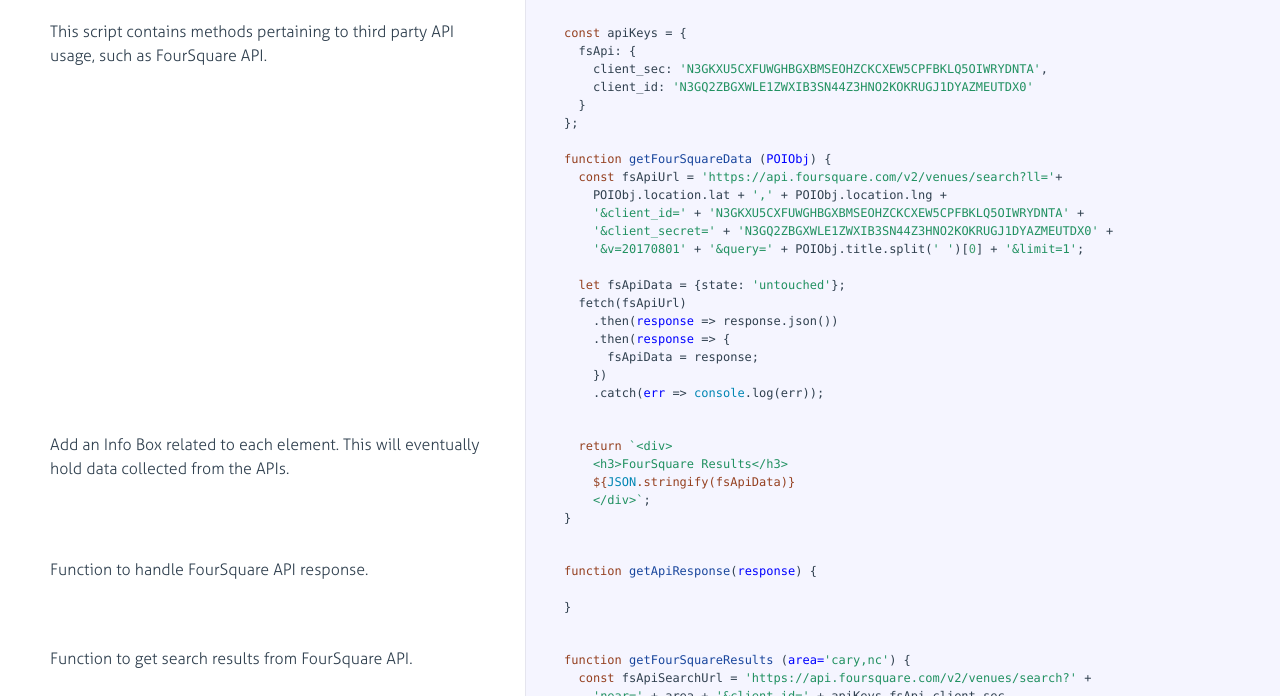
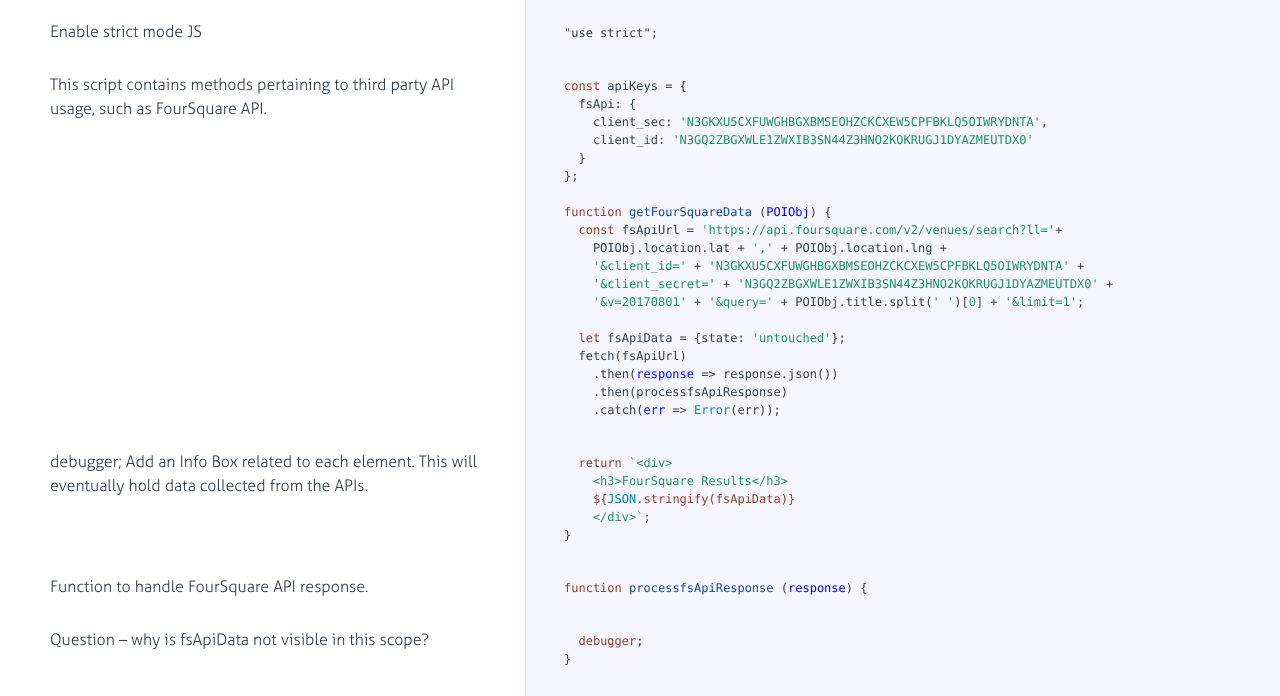
Before and after one commit to dipikachadha/neighborhood-map-project, a website: page docs/api_usage.html in a window 1280 px wide. Shown: the part 88-784 px from the top of the page. Drawn offline with Linux system fonts and the light colour scheme.

Commit message:
Update fetch requests on FourSquare API

```diff
--- a/docs/api_usage.html
+++ b/docs/api_usage.html
@@ -27,6 +27,21 @@
               <div class="pilwrap ">
                 <a class="pilcrow" href="#section-1">&#182;</a>
               </div>
+              <p>Enable strict mode JS</p>
+
+            </div>
+
+            <div class="content"><div class='highlight'><pre><span class="hljs-meta">"use strict"</span>;</pre></div></div>
+
+        </li>
+
+
+        <li id="section-2">
+            <div class="annotation">
+
+              <div class="pilwrap ">
+                <a class="pilcrow" href="#section-2">&#182;</a>
+              </div>
               <p>This script contains methods pertaining to third party API
 usage, such as FourSquare API.</p>
 
@@ -49,21 +64,20 @@
   <span class="hljs-keyword">let</span> fsApiData = {<span class="hljs-attr">state</span>: <span class="hljs-string">'untouched'</span>};
   fetch(fsApiUrl)
     .then(<span class="hljs-function"><span class="hljs-params">response</span> =&gt;</span> response.json())
-    .then(<span class="hljs-function"><span class="hljs-params">response</span> =&gt;</span> {
-      fsApiData = response;
-    })
-    .catch(<span class="hljs-function"><span class="hljs-params">err</span> =&gt;</span> <span class="hljs-built_in">console</span>.log(err));</pre></div></div>
+    .then(processfsApiResponse)
+    .catch(<span class="hljs-function"><span class="hljs-params">err</span> =&gt;</span> <span class="hljs-built_in">Error</span>(err));</pre></div></div>
 
         </li>
 
 
-        <li id="section-2">
+        <li id="section-3">
             <div class="annotation">
 
               <div class="pilwrap ">
-                <a class="pilcrow" href="#section-2">&#182;</a>
+                <a class="pilcrow" href="#section-3">&#182;</a>
               </div>
-              <p>Add an Info Box related to each element. This will eventually
+              <p>debugger;
+Add an Info Box related to each element. This will eventually
 hold data collected from the APIs.</p>
 
             </div>
@@ -77,28 +91,42 @@
         </li>
 
 
-        <li id="section-3">
+        <li id="section-4">
             <div class="annotation">
 
               <div class="pilwrap ">
-                <a class="pilcrow" href="#section-3">&#182;</a>
+                <a class="pilcrow" href="#section-4">&#182;</a>
               </div>
               <p>Function to handle FourSquare API response.</p>
 
             </div>
 
-            <div class="content"><div class='highlight'><pre><span class="hljs-function"><span class="hljs-keyword">function</span> <span class="hljs-title">getApiResponse</span>(<span class="hljs-params">response</span>) </span>{
+            <div class="content"><div class='highlight'><pre><span class="hljs-function"><span class="hljs-keyword">function</span> <span class="hljs-title">processfsApiResponse</span> (<span class="hljs-params">response</span>) </span>{</pre></div></div>
 
+        </li>
+
+
+        <li id="section-5">
+            <div class="annotation">
+
+              <div class="pilwrap ">
+                <a class="pilcrow" href="#section-5">&#182;</a>
+              </div>
+              <p>Question – why is fsApiData not visible in this scope?</p>
+
+            </div>
+
+            <div class="content"><div class='highlight'><pre>  <span class="hljs-keyword">debugger</span>;
 }</pre></div></div>
 
         </li>
 
 
-        <li id="section-4">
+        <li id="section-6">
             <div class="annotation">
 
               <div class="pilwrap ">
-                <a class="pilcrow" href="#section-4">&#182;</a>
+                <a class="pilcrow" href="#section-6">&#182;</a>
               </div>
               <p>Function to get search results from FourSquare API.</p>
 
--- a/src/js/app.js
+++ b/src/js/app.js
@@ -1,6 +1,6 @@
 myPOIs || alert('Points of interest could not be loaded!');
 myMapStyles || alert('Map Styling could not be loaded!');
-
+"use strict";
 // We make a POIObject out of all POI (Point of Interest) data. This
 // object should contain the POI's KO properties and the associated
 // marker in the maps.
```
Also changed, not shown: docs/app.html (+2 -1 lines), src/js/api_usage.js (+9 -7 lines), dist/js/api_usage.js.
